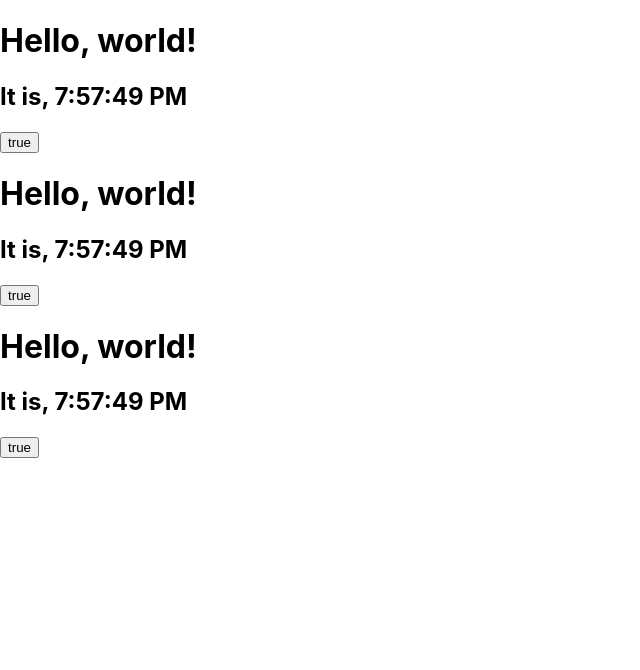
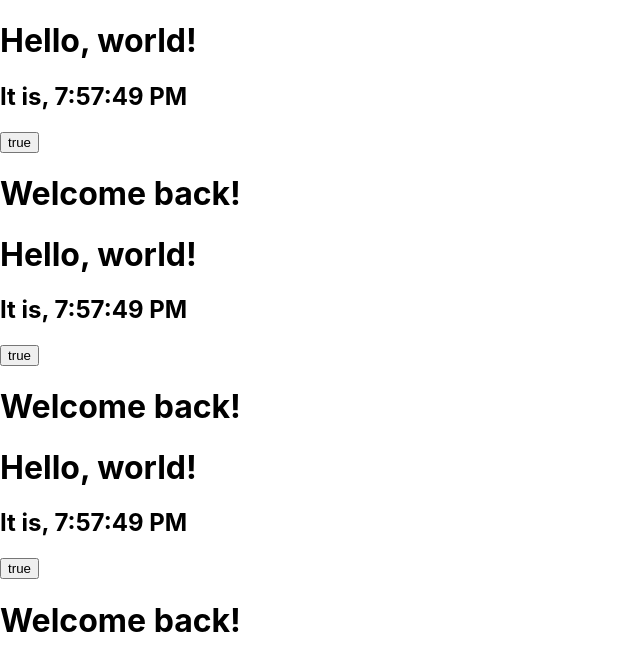
Before and after one commit to lightsage88/react-guide, a React (Create React App) app: page / in a window 1280 px wide. Shown: the top 670 px of the page, without its empty margins (0-640 px from the left). Built offline with nearby package versions, Linux system fonts and the light colour scheme.

Commit message:
implemented conditional rendering with a ternary operator inside of  new Greeting component which determines whether UserGreeting or GuestGreeting is rendered

```diff
--- a/src/index.js
+++ b/src/index.js
@@ -3,6 +3,20 @@ import ReactDOM from 'react-dom';
 import './index.css';
 // import App from './App';
 import * as serviceWorker from './serviceWorker';
+
+
+function UserGreeting(props){
+    return <h1>Welcome back!</h1>
+}
+
+function GuestGreeting(props){
+    return <h1>Please sign up.</h1>
+}
+
+function Greeting(props){
+    const toggleStatus = props.toggleStatus;
+    return toggleStatus ?  <UserGreeting/> : <GuestGreeting/>
+}
 
 
 class Clock extends React.Component {
@@ -62,6 +76,7 @@ class Clock extends React.Component {
                 <h1>Hello, world!</h1>
                 <h2>It is, {this.state.date.toLocaleTimeString()}</h2>
                 <button onClick={this.handleClick.bind(this,'superman')}>{this.state.toggleStatus ? "true" : "false"}</button>
+                <Greeting toggleStatus={this.state.toggleStatus} />
             </div>
         );
     }
```
